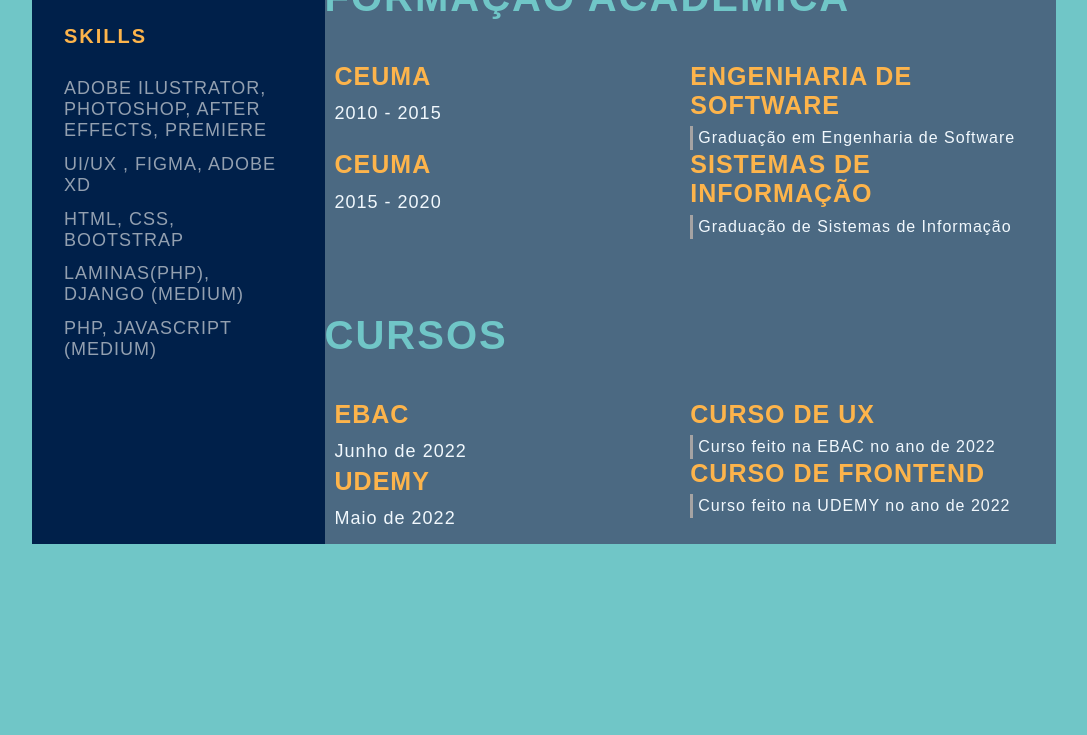
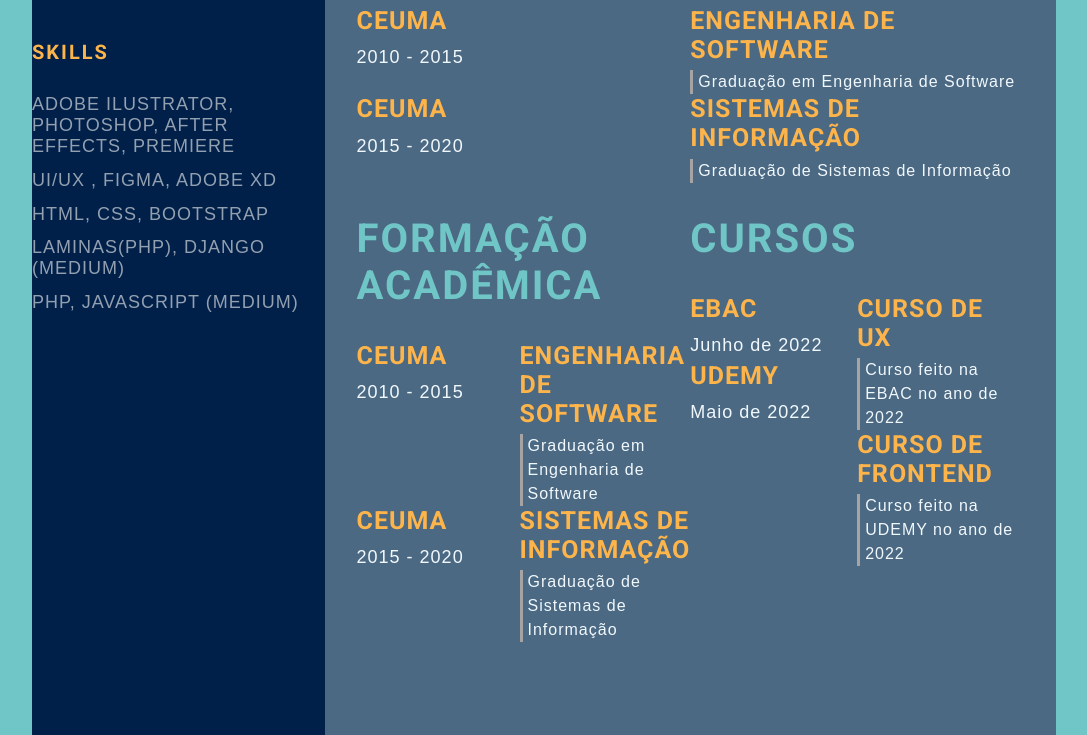
Before and after one commit to LizandraMousinho/devweekgit.github.io, a plain HTML site: page index.html in a window 1280 px wide. Shown: the part 760-1495 px from the top of the page, without its empty margins (96-1183 px from the left). Before the commit the page ends 1336 px from the top, so only its background shows below. Drawn offline with Linux system fonts and the light colour scheme; a web font is replaced by a local one.

Commit message:
Css style (#6)
* adicionando mais cursos

* adicionando cursos

* adicionando style

Co-authored-by: LizandraMousinho <lizandramousinho@gmail.com>

```diff
--- a/index.html
+++ b/index.html
@@ -11,6 +11,12 @@
      <!-- Google font  -->
      <link rel="preconnect" href="https://fonts.googleapis.com/">
      <link rel="preconnect" href="https://fonts.gstatic.com/" crossorigin="">
+
+
+
+     <link href="https://fonts.googleapis.com/css2?family=Roboto:wght@700&display=swap" rel="stylesheet">
+
+
 
 </head>
 <body>
@@ -55,7 +61,7 @@
 
             <section class="right-section">
                 <div class="right-section-contents">
-                    <section class="about gap">
+                    <div class="about gap">
                         <div class="right-title">Sobre Mim</div>
                         <p class="about-me-contents">
                             Olá me chamo Lizandra, aqui você verá uma breve introdução sobre mim! <br>
@@ -63,7 +69,7 @@
                             <br> Quais são minhas competências.
 
                         </p>
-                    </section>
+
 
 
 
@@ -95,7 +101,36 @@
                 </div>
             </section>
 
-        </div>
+
+
+
+
+
+                <section class="education gap">
+                    <div class="right-title"> Formação Acadêmica</div>
+                    <div class="education-contents">
+                    <div class="education-left">
+                        <p class="education-school-name">CEUMA</p>
+                        <p class="educationp-time-period">2010 - 2015</p>
+
+                    </div>
+
+                    <div class="education-right">
+                        <p class="education-subject">Engenharia de Software</p>
+                        <p class="education-desc">Graduação em Engenharia de Software</p>
+                    </div>
+
+                    <div class="education-left">
+                        <p class="education-school-name">CEUMA</p>
+                        <p class="educationp-time-period">2015 - 2020</p>
+
+                    </div>
+
+                    <div class="education-right">
+                        <p class="education-subject">Sistemas de Informação</p>
+                        <p class="education-desc"> Graduação de Sistemas de Informação</p>
+                    </div>
+
 
 
 
@@ -150,6 +185,23 @@
 
 
 
+
+                        <div class="awards-right">
+                            <p class="awards-name">Curso de FrontEnd </p>
+                            <p class="awards-desc">Curso feito na UDEMY no ano de 2022</p>
+
+                    </div>
+
+
+                    </div>
+
+                </div></section>
+
+                </div>
+
+
+
+
                         <div class="awards-right">
                             <p class="awards-name">Curso de FrontEnd </p>
                             <p class="awards-desc">Curso feito na UDEMY no ano de 2022</p>
--- a/style.css
+++ b/style.css
@@ -7,11 +7,7 @@
 }
 
 body {
-
-    background-color: #ffbaf1;
-
     background-color: #70c6c7;
-
 }
 
 .resume-contents {
@@ -25,25 +21,17 @@ body {
 .left-section {
     grid-column: span 2;
     height: 100%;
-
-    background-color: #5b1487;
-
     background-color: #00204A;
-
 }
 
 .right-section {
     grid-column: span 5;
     height: 100%;
-
-    background-color: #d29ac7;
-
     background-color: #4B6982;
-
     border-radius: 0px 60px 0px 0px;
 }
 
-.left-section-contents{
+.left-section-content{
     padding: 2rem 2rem;
 }
 
@@ -54,6 +42,8 @@ body {
 
 .profile .profile-image {
     width: 100%;
+    border-radius: 50%;
+    border: 8px solid #1B2631;
 }
 
 .name {
@@ -106,11 +96,7 @@ body {
 .references ul li i {
     padding-right: 1rem;
     font-size: 18px;
-
-    color: #ffffff;
-
     color: #2E86C1;
-
 }
 
 .skills ul {
@@ -149,8 +135,6 @@ body {
 }
 
 .right-title {
-
-    color: #5b1487;
     color: #70C6C7;
     font-size: 40px;
     letter-spacing: 2px;
@@ -178,7 +162,6 @@ body {
     display: grid;
     grid-template-columns: repeat(2, 1fr);
     padding-bottom: 2rem;
-    padding: 10px;
     color: #F1F8FD;
 }
 
```
